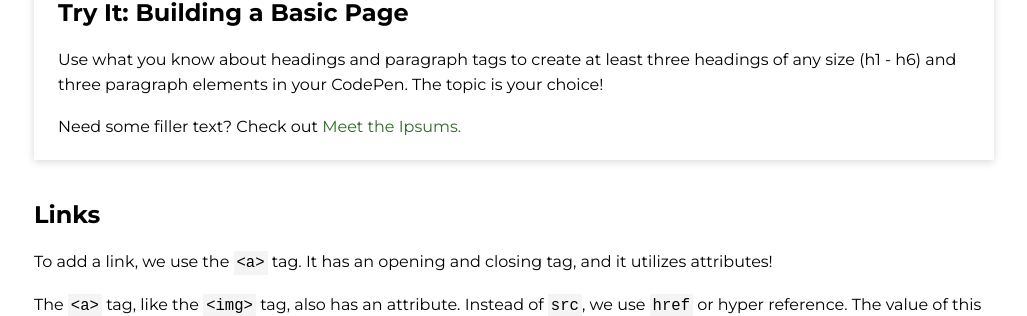
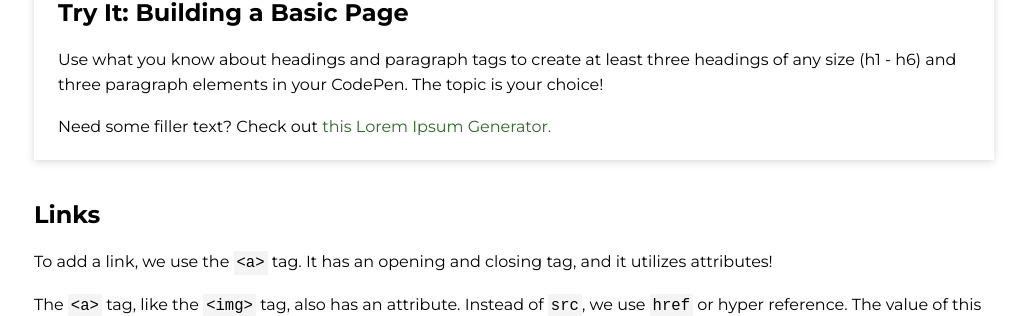
Before and after one commit to ameseee/kwk-curriculum-site, a Jekyll site: the page built from web-app/lessons/intro-html/index.md, in a window 1280 px wide and 900 px high, scrolled down 2302 px. Shown: the part 143-459 px from the top of the window, without its empty margins (126-1153 px from the left). Built offline with Jekyll 4.4.1, drawn with Linux system fonts in a browser that asks for light colours; nearby versions of some CDN libraries.

Commit message:
Update lorem ipsum generator resource

```diff
--- a/web-app/lessons/intro-html/index.md
+++ b/web-app/lessons/intro-html/index.md
@@ -63,7 +63,7 @@ Here is an example of a slightly more complex HTML document:
 <div class="try-it">
   <h2>Try It: Building a Basic Page</h2>
   <p>Use what you know about headings and paragraph tags to create at least three headings of any size (h1 - h6) and three paragraph elements in your CodePen. The topic is your choice!</p>
-  <p>Need some filler text? Check out <a href="https://meettheipsums.com/">Meet the Ipsums.</a></p>
+  <p>Need some filler text? Check out <a href="https://loremipsum.io/ultimate-list-of-lorem-ipsum-generators/">this Lorem Ipsum Generator.</a></p>
 </div>
 
 ## Links
```
